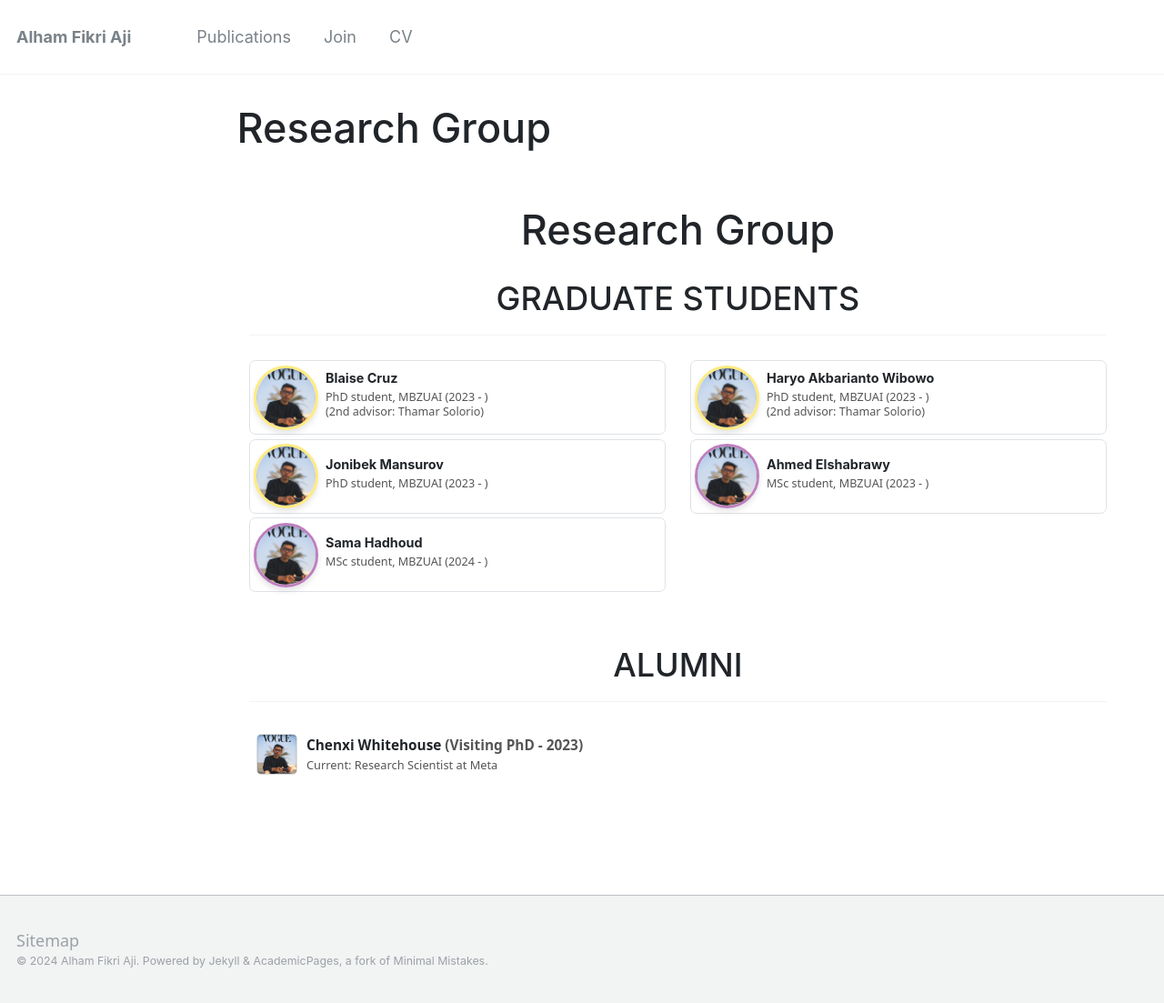
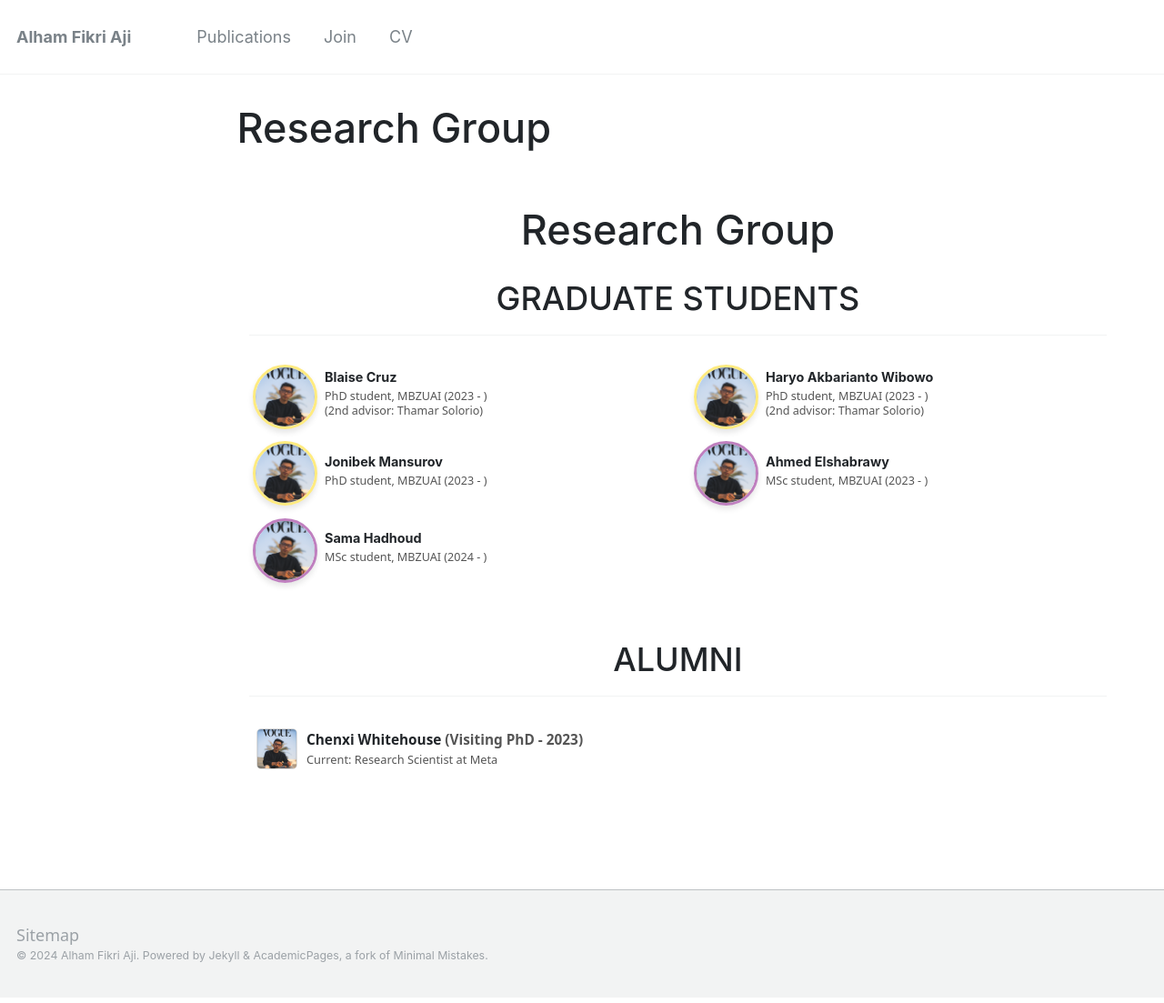
Before and after one commit to afaji/afaji.github.io, a Jekyll site: the page built from _pages/groupside.html, in a window 1280 px wide. Shown: the whole page at 91% size. Built offline with Jekyll 4.4.1, drawn with Linux system fonts in a browser that asks for light colours.

Commit message:
Update person_card_side.html

```diff
--- a/_includes/person_card_side.html
+++ b/_includes/person_card_side.html
@@ -1,5 +1,5 @@
 <div class="col-12 col-md-6 mb-1">
-  <div class="card d-flex flex-row align-items-center border category-{{ person.category | downcase }}">
+  <div class="card d-flex flex-row align-items-center category-{{ person.category | downcase }}">
     <!-- Photo Section -->
     <div class="photo-container p-1">
       <img src="{{ person.photo }}" class="photo img-fluid rounded-circle" alt="{{ person.name }}">
```
